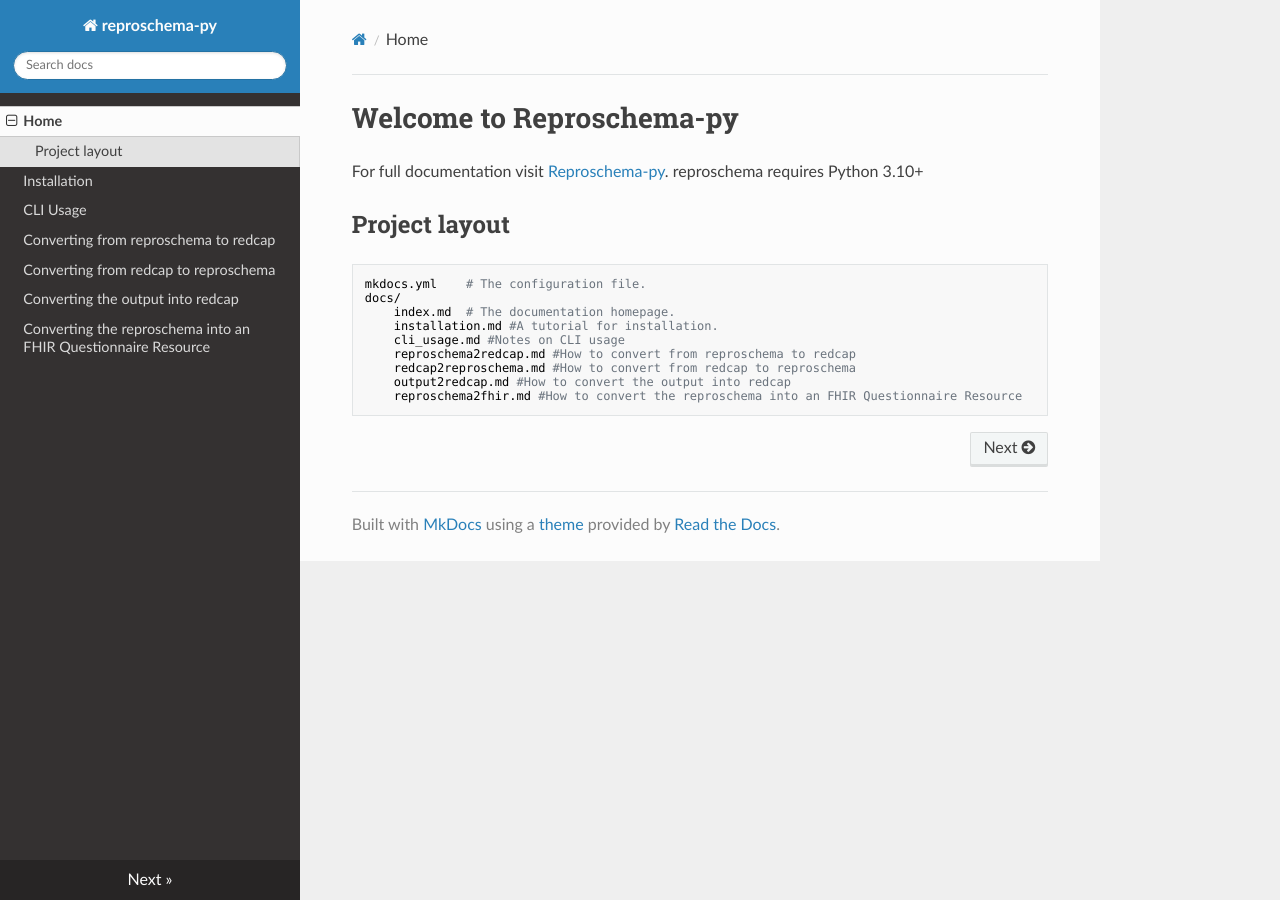
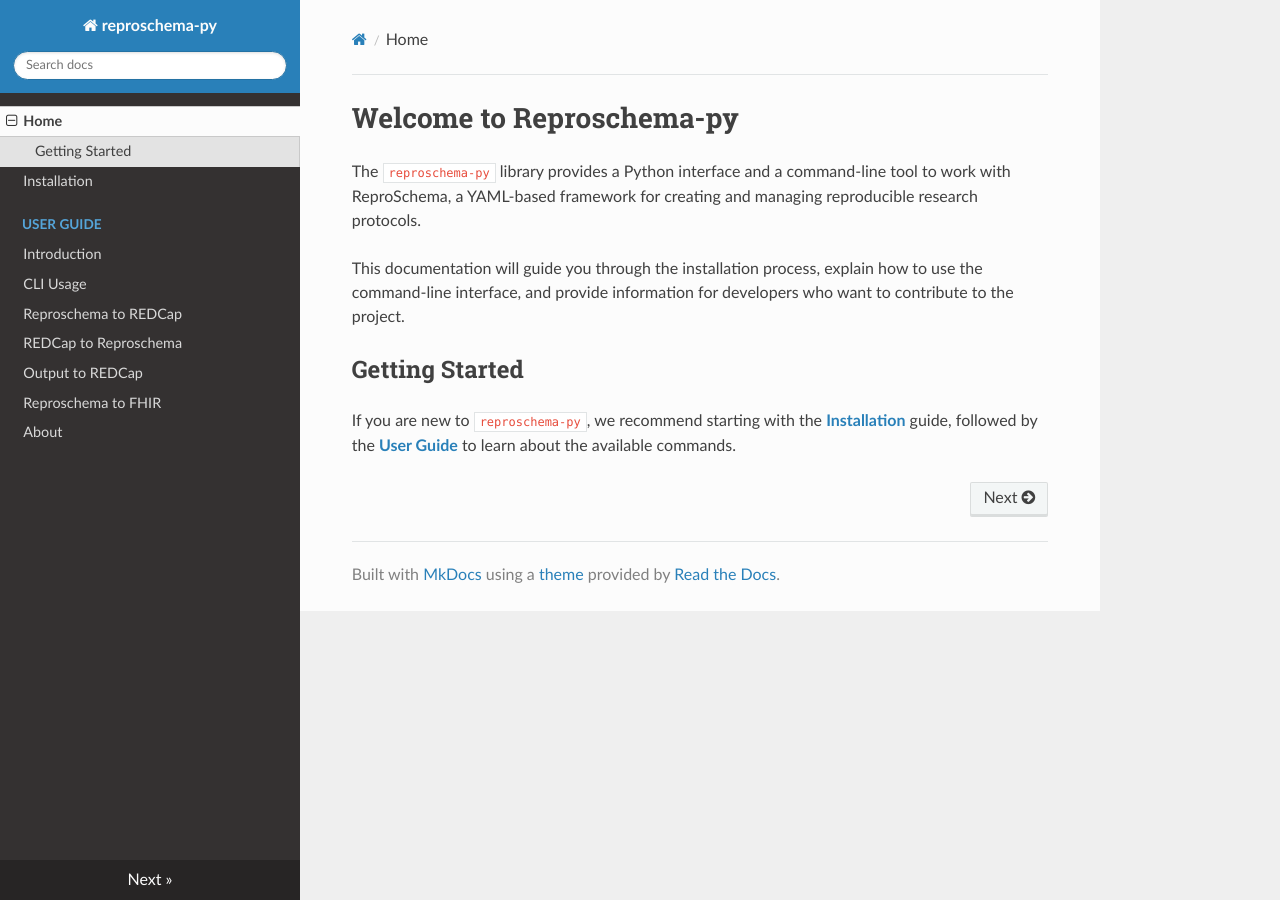
Before and after one commit to ReproNim/reproschema-py, an MkDocs documentation site: the page built from docs/index.md, in a window 1280 px wide. Built offline with MkDocs 1.6.1, drawn with Linux system fonts in a browser that asks for light colours; nearby versions of some CDN libraries.

Commit message:
docs: Reorganize documentation for clarity and maintainability
This commit reorganizes the documentation to improve clarity, reduce
duplication, and make it easier to maintain.

The key changes are:
- The main README.md has been simplified to provide a concise project
  overview, installation instructions, and a link to the full
  documentation.
- Detailed CLI documentation has been moved from the README.md to a
  dedicated `docs/user_guide` section.
- The `mkdocs.yml` file has been updated to reflect the new, nested
  documentation structure.
- A new `docs/about.md` file has been created to provide information
  about the documentation's structure.

```diff
--- a/docs/index.md
+++ b/docs/index.md
@@ -1,15 +1,9 @@
 # Welcome to Reproschema-py
 
-For full documentation visit [Reproschema-py](https://github.com/ReproNim/reproschema-py).
-reproschema requires Python 3.10+
+The `reproschema-py` library provides a Python interface and a command-line tool to work with ReproSchema, a YAML-based framework for creating and managing reproducible research protocols.
 
-## Project layout
-    mkdocs.yml    # The configuration file.
-    docs/
-        index.md  # The documentation homepage.
-        installation.md #A tutorial for installation.
-        cli_usage.md #Notes on CLI usage
-        reproschema2redcap.md #How to convert from reproschema to redcap
-        redcap2reproschema.md #How to convert from redcap to reproschema
-        output2redcap.md #How to convert the output into redcap
-        reproschema2fhir.md #How to convert the reproschema into an FHIR Questionnaire Resource
+This documentation will guide you through the installation process, explain how to use the command-line interface, and provide information for developers who want to contribute to the project.
+
+## Getting Started
+
+If you are new to `reproschema-py`, we recommend starting with the **[Installation](installation.md)** guide, followed by the **[User Guide](user_guide/index.md)** to learn about the available commands.
--- a/mkdocs.yml
+++ b/mkdocs.yml
@@ -2,10 +2,13 @@ site_name: reproschema-py
 nav:
   - Home: index.md
   - Installation: installation.md
-  - CLI Usage: cli_usage.md
-  - Converting from reproschema to redcap: reproschema2redcap.md
-  - Converting from redcap to reproschema: redcap2reproschema.md
-  - Converting the output into redcap: output2redcap.md
-  - Converting the reproschema into an FHIR Questionnaire Resource: reproschema2fhir.md
+  - User Guide:
+    - Introduction: user_guide/index.md
+    - CLI Usage: user_guide/cli_usage.md
+    - Reproschema to REDCap: user_guide/reproschema2redcap.md
+    - REDCap to Reproschema: user_guide/redcap2reproschema.md
+    - Output to REDCap: user_guide/output2redcap.md
+    - Reproschema to FHIR: user_guide/reproschema2fhir.md
+  - About: about.md
 
 theme: readthedocs
```
Also changed, not shown: README.md (+6 -133 lines), docs/about.md (added, +20 -0 lines), docs/user_guide/index.md (added, +3 -0 lines), docs/user_guide/cli_usage.md (renamed from docs/cli_usage.md), docs/user_guide/output2redcap.md (renamed from docs/output2redcap.md), docs/user_guide/redcap2reproschema.md (renamed from docs/redcap2reproschema.md), docs/user_guide/reproschema2fhir.md (renamed from docs/reproschema2fhir.md), docs/user_guide/reproschema2redcap.md (renamed from docs/reproschema2redcap.md).
